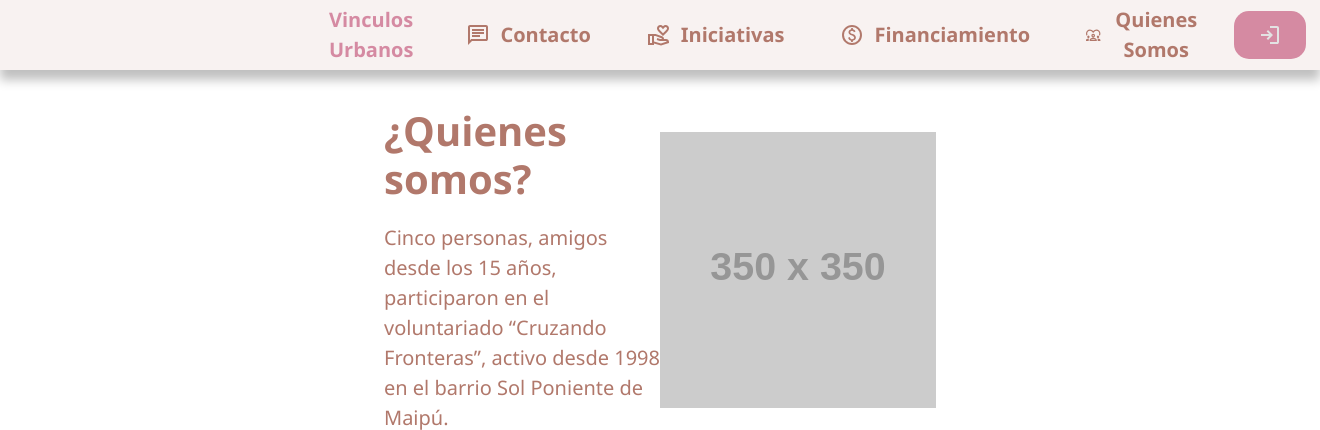
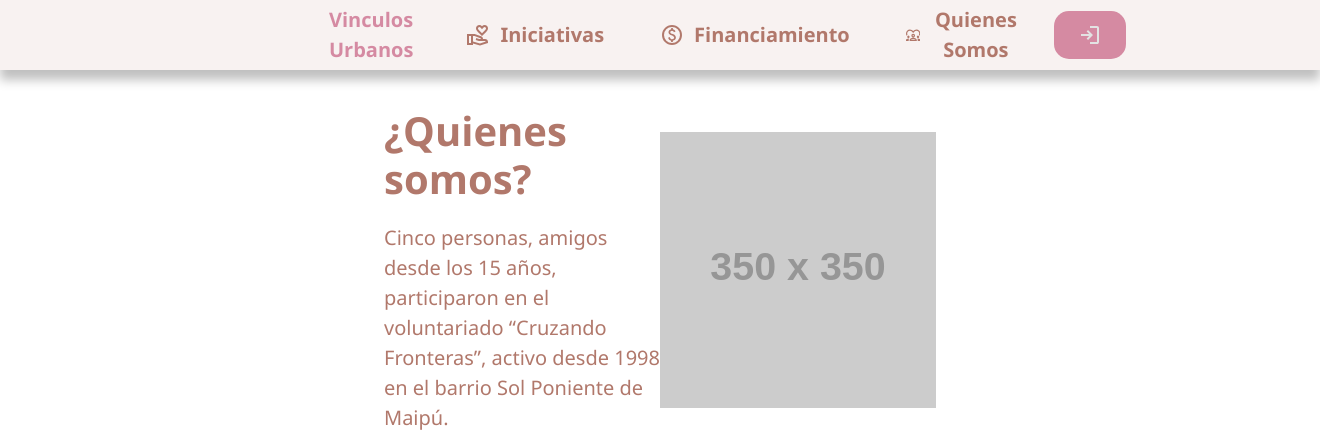
Before and after one commit to DanielRojoR/Proyecto-Vinculos-Urbanos, a PHP site: page /src/Views/about_us_view.php in a window 1320 px wide. Shown: the top 430 px of the page. Run offline with PHP 8.4, Linux system fonts and the light colour scheme; grey boxes labelled with a size stand in for pictures from a placeholder-image service; some libraries are stand-ins or nearby versions.

Commit message:
New version 0.056
-Retirada de contacto de header.

```diff
--- a/src/Views/about_us_view.php
+++ b/src/Views/about_us_view.php
@@ -15,12 +15,6 @@
             </div>
             <div class="navbar-right">
                 <ul>
-                    <li>
-                        <a class="btn btn-sm btn-navbar" href="donation_view.php">
-                            <svg xmlns="http://www.w3.org/2000/svg" height="24px" viewBox="0 -960 960 960" width="24px" fill="#e3e3e3"><path d="M240-400h320v-80H240v80Zm0-120h480v-80H240v80Zm0-120h480v-80H240v80ZM80-80v-720q0-33 23.5-56.5T160-880h640q33 0 56.5 23.5T880-800v480q0 33-23.5 56.5T800-240H240L80-80Zm126-240h594v-480H160v525l46-45Zm-46 0v-480 480Z"/></svg>
-                            Contacto
-                        </a>
-                    </li>
                     <li>
                         <a class="btn btn-sm btn-navbar" href="initiatives_view.php">
                             <svg xmlns="http://www.w3.org/2000/svg" height="24px" viewBox="0 -960 960 960" width="24px" fill="#e3e3e3"><path d="M640-440 474-602q-31-30-52.5-66.5T400-748q0-55 38.5-93.5T532-880q32 0 60 13.5t48 36.5q20-23 48-36.5t60-13.5q55 0 93.5 38.5T880-748q0 43-21 79.5T807-602L640-440Zm0-112 109-107q19-19 35-40.5t16-48.5q0-22-15-37t-37-15q-14 0-26.5 5.5T700-778l-60 72-60-72q-9-11-21.5-16.5T532-800q-22 0-37 15t-15 37q0 27 16 48.5t35 40.5l109 107ZM280-220l278 76 238-74q-5-9-14.5-15.5T760-240H558q-27 0-43-2t-33-8l-93-31 22-78 81 27q17 5 40 8t68 4q0-11-6.5-21T578-354l-234-86h-64v220ZM40-80v-440h304q7 0 14 1.5t13 3.5l235 87q33 12 53.5 42t20.5 66h80q50 0 85 33t35 87v40L560-60l-280-78v58H40Zm80-80h80v-280h-80v280Zm520-546Z"/></svg>
--- a/src/Views/donation_view.php
+++ b/src/Views/donation_view.php
@@ -16,12 +16,6 @@
             </div>
             <div class="navbar-right">
                 <ul>
-                    <li>
-                        <a class="btn btn-sm btn-navbar" href="donation_view.php">
-                            <svg xmlns="http://www.w3.org/2000/svg" height="24px" viewBox="0 -960 960 960" width="24px" fill="#e3e3e3"><path d="M240-400h320v-80H240v80Zm0-120h480v-80H240v80Zm0-120h480v-80H240v80ZM80-80v-720q0-33 23.5-56.5T160-880h640q33 0 56.5 23.5T880-800v480q0 33-23.5 56.5T800-240H240L80-80Zm126-240h594v-480H160v525l46-45Zm-46 0v-480 480Z"/></svg>
-                            Contacto
-                        </a>
-                    </li>
                     <li>
                         <a class="btn btn-sm btn-navbar" href="initiatives_view.php">
                             <svg xmlns="http://www.w3.org/2000/svg" height="24px" viewBox="0 -960 960 960" width="24px" fill="#e3e3e3"><path d="M640-440 474-602q-31-30-52.5-66.5T400-748q0-55 38.5-93.5T532-880q32 0 60 13.5t48 36.5q20-23 48-36.5t60-13.5q55 0 93.5 38.5T880-748q0 43-21 79.5T807-602L640-440Zm0-112 109-107q19-19 35-40.5t16-48.5q0-22-15-37t-37-15q-14 0-26.5 5.5T700-778l-60 72-60-72q-9-11-21.5-16.5T532-800q-22 0-37 15t-15 37q0 27 16 48.5t35 40.5l109 107ZM280-220l278 76 238-74q-5-9-14.5-15.5T760-240H558q-27 0-43-2t-33-8l-93-31 22-78 81 27q17 5 40 8t68 4q0-11-6.5-21T578-354l-234-86h-64v220ZM40-80v-440h304q7 0 14 1.5t13 3.5l235 87q33 12 53.5 42t20.5 66h80q50 0 85 33t35 87v40L560-60l-280-78v58H40Zm80-80h80v-280h-80v280Zm520-546Z"/></svg>
--- a/src/Views/financing_view.php
+++ b/src/Views/financing_view.php
@@ -15,12 +15,6 @@
             </div>
             <div class="navbar-right">
                 <ul>
-                    <li>
-                        <a class="btn btn-sm btn-navbar" href="donation_view.php">
-                            <svg xmlns="http://www.w3.org/2000/svg" height="24px" viewBox="0 -960 960 960" width="24px" fill="#e3e3e3"><path d="M240-400h320v-80H240v80Zm0-120h480v-80H240v80Zm0-120h480v-80H240v80ZM80-80v-720q0-33 23.5-56.5T160-880h640q33 0 56.5 23.5T880-800v480q0 33-23.5 56.5T800-240H240L80-80Zm126-240h594v-480H160v525l46-45Zm-46 0v-480 480Z"/></svg>
-                            Contacto
-                        </a>
-                    </li>
                     <li>
                         <a class="btn btn-sm btn-navbar" href="initiatives_view.php">
                             <svg xmlns="http://www.w3.org/2000/svg" height="24px" viewBox="0 -960 960 960" width="24px" fill="#e3e3e3"><path d="M640-440 474-602q-31-30-52.5-66.5T400-748q0-55 38.5-93.5T532-880q32 0 60 13.5t48 36.5q20-23 48-36.5t60-13.5q55 0 93.5 38.5T880-748q0 43-21 79.5T807-602L640-440Zm0-112 109-107q19-19 35-40.5t16-48.5q0-22-15-37t-37-15q-14 0-26.5 5.5T700-778l-60 72-60-72q-9-11-21.5-16.5T532-800q-22 0-37 15t-15 37q0 27 16 48.5t35 40.5l109 107ZM280-220l278 76 238-74q-5-9-14.5-15.5T760-240H558q-27 0-43-2t-33-8l-93-31 22-78 81 27q17 5 40 8t68 4q0-11-6.5-21T578-354l-234-86h-64v220ZM40-80v-440h304q7 0 14 1.5t13 3.5l235 87q33 12 53.5 42t20.5 66h80q50 0 85 33t35 87v40L560-60l-280-78v58H40Zm80-80h80v-280h-80v280Zm520-546Z"/></svg>
--- a/src/Views/initiatives_view.php
+++ b/src/Views/initiatives_view.php
@@ -16,12 +16,6 @@
             <div class="navbar-right">
                 <ul>
                     <li>
-                        <li>
-                        <a class="btn btn-sm btn-navbar" href="donation_view.php">
-                            <svg xmlns="http://www.w3.org/2000/svg" height="24px" viewBox="0 -960 960 960" width="24px" fill="#e3e3e3"><path d="M240-400h320v-80H240v80Zm0-120h480v-80H240v80Zm0-120h480v-80H240v80ZM80-80v-720q0-33 23.5-56.5T160-880h640q33 0 56.5 23.5T880-800v480q0 33-23.5 56.5T800-240H240L80-80Zm126-240h594v-480H160v525l46-45Zm-46 0v-480 480Z"/></svg>
-                            Contacto
-                        </a>
-                    </li>
                         <a class="btn btn-sm btn-navbar" href="initiatives_view.php">
                             <svg xmlns="http://www.w3.org/2000/svg" height="24px" viewBox="0 -960 960 960" width="24px" fill="#e3e3e3"><path d="M640-440 474-602q-31-30-52.5-66.5T400-748q0-55 38.5-93.5T532-880q32 0 60 13.5t48 36.5q20-23 48-36.5t60-13.5q55 0 93.5 38.5T880-748q0 43-21 79.5T807-602L640-440Zm0-112 109-107q19-19 35-40.5t16-48.5q0-22-15-37t-37-15q-14 0-26.5 5.5T700-778l-60 72-60-72q-9-11-21.5-16.5T532-800q-22 0-37 15t-15 37q0 27 16 48.5t35 40.5l109 107ZM280-220l278 76 238-74q-5-9-14.5-15.5T760-240H558q-27 0-43-2t-33-8l-93-31 22-78 81 27q17 5 40 8t68 4q0-11-6.5-21T578-354l-234-86h-64v220ZM40-80v-440h304q7 0 14 1.5t13 3.5l235 87q33 12 53.5 42t20.5 66h80q50 0 85 33t35 87v40L560-60l-280-78v58H40Zm80-80h80v-280h-80v280Zm520-546Z"/></svg>
                             Iniciativas
```
